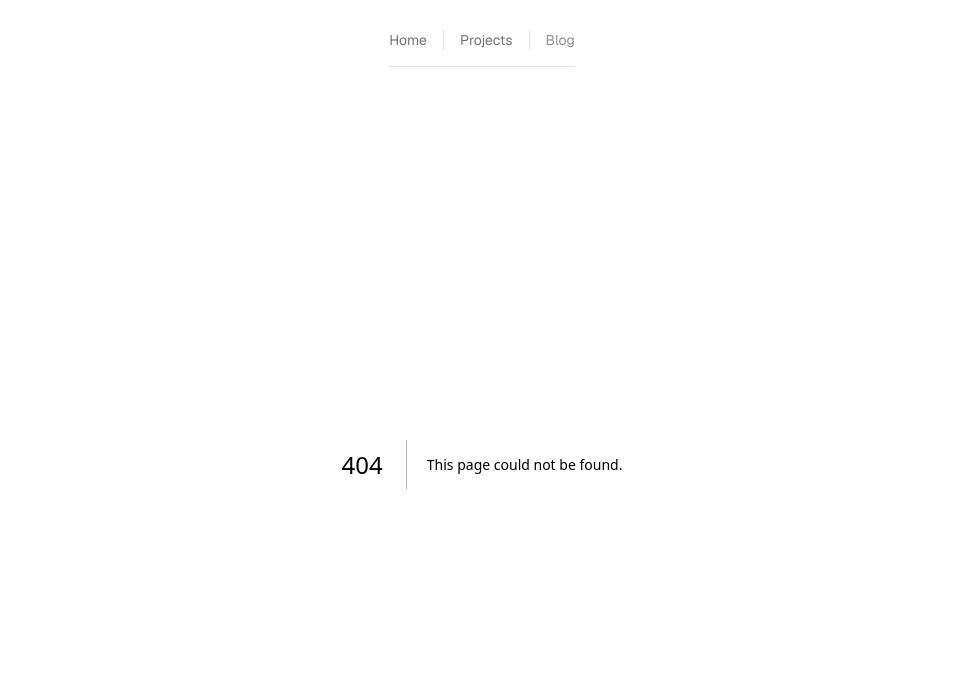
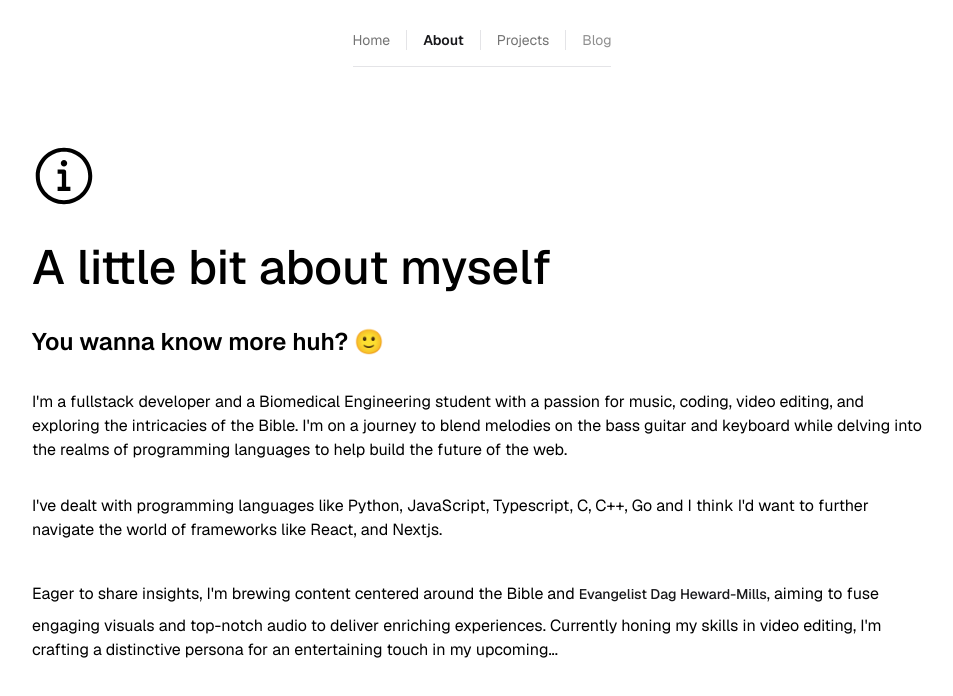
Before and after one commit to samezzz/samess, a Next.js app: page /about in a window 1280 px wide. Before the commit this address had no page. Shown: the top 696 px of the page, without its empty margins (158-1111 px from the left). Built offline with nearby package versions, Linux system fonts and the light colour scheme.

Commit message:
Added about section

```diff
--- /dev/null
+++ b/src/app/about/page.tsx
@@ -0,0 +1,25 @@
+import Profile from '@/components/profile';
+import React from 'react'
+import { main } from '../styles';
+import Info from '@/components/info';
+import { links } from '@/constants';
+import Link from 'next/link';
+import { Icons } from '@/components/icons';
+import { InfoCircledIcon } from '@radix-ui/react-icons';
+
+const About = () => {
+  return (
+    <div className="max-w-[900px] mx-auto flex flex-col items-start gap-y-8">
+      <div className="mt-20">
+        <InfoCircledIcon className="w-16 h-16" />
+      </div>
+      <h1 className={`${main.heading1}`}>
+        A little bit about myself
+      </h1>
+      <h3 className={`${main.heading3}`}>You wanna know more huh? 🙂</h3>
+      <Info/>
+    </div>
+  )
+}
+
+export default About
--- a/src/app/layout.tsx
+++ b/src/app/layout.tsx
@@ -22,21 +22,21 @@ export const metadata: Metadata = {
     },
   ],
   creator: "samess",
-  openGraph: {
-    type: "website",
-    locale: "en_US",
-    url: siteConfig.url,
-    title: siteConfig.name,
-    description: siteConfig.description,
-    siteName: siteConfig.name,
-  },
-  twitter: {
-    card: "summary_large_image",
-    title: siteConfig.name,
-    description: siteConfig.description,
-    images: [`${siteConfig.url}/og.jpg`],
-    creator: "@samess",
-  },
+  // openGraph: {
+  //   type: "website",
+  //   locale: "en_US",
+  //   url: siteConfig.url,
+  //   title: siteConfig.name,
+  //   description: siteConfig.description,
+  //   siteName: siteConfig.name,
+  // },
+  // twitter: {
+  //   card: "summary_large_image",
+  //   title: siteConfig.name,
+  //   description: siteConfig.description,
+  //   images: [`${siteConfig.url}/og.jpg`],
+  //   creator: "@samess",
+  // },
   icons: {
     icon: "/favicon.ico",
   },
--- a/src/app/page.tsx
+++ b/src/app/page.tsx
@@ -22,13 +22,13 @@ export default function Home() {
         Video Editor.
       </h1>
       <h3 className={`${main.heading3}`}>hey, I&apos;m Samess 👋</h3>
-      <Info />
+      <p className={`${main.paragraph}`}>I&apos;m on a journey to blend melodies on the bass guitar and keyboard while delving into the realms of programming languages to help build the future of the web<Link href="/about" className="underline tracking-[3px] hover:text-green-500/80 transition-all duration-500 ease-in-out ml-1 text-2xl ">...</Link></p>
       <div className="flex gap-x-8 mb-32">
         {links.map((link, index) => {
           const Icon = Icons[link.icon || "close"];
           return (
             <Link href={link.href} key={index}>
-              <Icon className="h-6 w-6 hover:h-3/4 transition-all" />
+              <Icon className="h-6 w-6 hover:h-3/4 transition-all duration-500 ease-in-out" />
             </Link>
           );
         })}
--- a/src/app/sitemap.ts
+++ b/src/app/sitemap.ts
@@ -2,6 +2,10 @@ export default function sitemap() {
     return [
         {
             url: "https://samess.vercel.app",
+            lastModified: new Date(),
+        },
+        {
+            url: "https://samess.vercel.app/about",
             lastModified: new Date(),
         },
         {
--- a/src/config/nav-config.ts
+++ b/src/config/nav-config.ts
@@ -4,6 +4,10 @@ export const nav: NavItem[] = [
     {
         name: "Home",
         href: "/"
+    },
+    {
+        name: "About",
+        href: "/about"
     },
     {
         name: "Projects",
```
